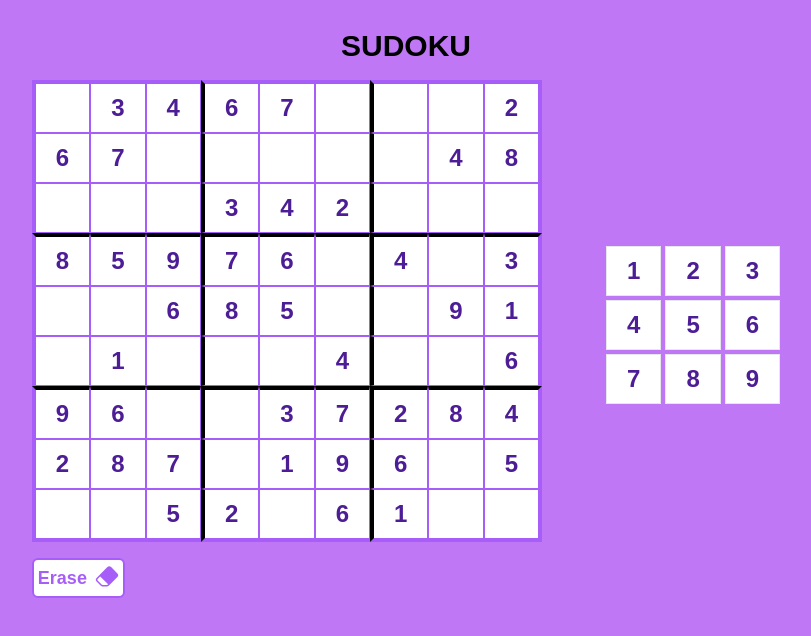
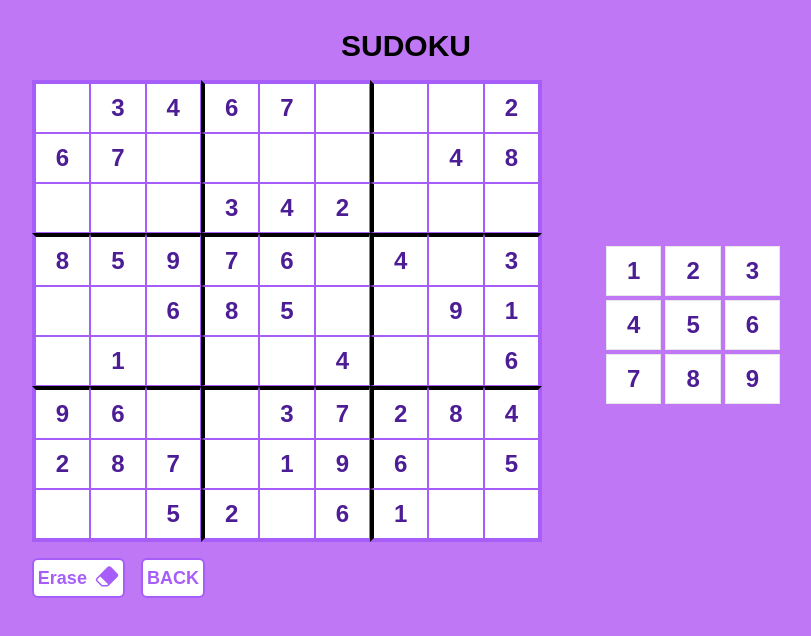
Before and after one commit to vishwak5599/sudoku, a Next.js app: page /GamePage in a window 1280 px wide. Shown: the top 636 px of the page, without its empty margins (234-1045 px from the left). Built offline with nearby package versions, Linux system fonts and the light colour scheme.

Commit message:
created back button in gamepage

```diff
--- a/src/app/GamePage/page.tsx
+++ b/src/app/GamePage/page.tsx
@@ -1,5 +1,5 @@
 "use client"
-import { useEffect, useState } from "react";
+import { Suspense, useEffect, useState } from "react";
 import PossibleCards from "../../components/PossibleCards"
 import Grid from "../../components/Grid"
 import SkeletonGrid from "../../components/SkeletonGrid"
@@ -7,7 +7,7 @@ import Buttons from "../../components/Buttons"
 import YouWonPage from "../../components/YouWonPage"
 import { useSearchParams } from 'next/navigation'
 
-export default function Home() {
+const HomePageContent = () => {
   const [solvedSudoku, setSolvedSudoku] = useState<(number | null)[][]>([[5, 3, 4, 6, 7, 8, 9, 1, 2],
                                                   [6, 7, 2, 1, 9, 5, 3, 4, 8],
                                                   [1, 9, 8, 3, 4, 2, 5, 6, 7],
@@ -81,3 +81,11 @@ export default function Home() {
     </main>
   );
 }
+
+export default function GamePage() {
+  return (
+    <Suspense fallback={<div>Loading...</div>}>
+      <HomePageContent />
+    </Suspense>
+  );
+}
--- a/src/app/page.tsx
+++ b/src/app/page.tsx
@@ -4,7 +4,7 @@ import { useRouter } from 'next/navigation'
 
 const Page = () => {
   const levels = [
-    { level: 0, value: "EASY", cellsToRemove: 2 },
+    { level: 0, value: "EASY", cellsToRemove: 36 },
     { level: 1, value: "MEDIUM", cellsToRemove: 42 },
     { level: 2, value: "HARD", cellsToRemove: 48 }
   ];
--- a/src/components/Buttons.tsx
+++ b/src/components/Buttons.tsx
@@ -1,5 +1,6 @@
 import React, { Dispatch, SetStateAction, useState } from 'react'
-import { BsEraserFill } from "react-icons/bs";
+import { BsEraserFill } from "react-icons/bs"
+import { useRouter } from 'next/navigation'
 
 interface ButtonsType  {
     solvableSudoku : (number | null)[][]
@@ -14,6 +15,7 @@ interface ButtonsType  {
 const Buttons:React.FC<ButtonsType> = ({solvableSudoku, clickedCell, setSolvableSudoku, setFilledCells}) => {
 
   const [isClicked, setIsClicked] = useState(false)
+  const router = useRouter()
 
   const handleErase = () => {
     if(clickedCell.row!==-1 && clickedCell.col!==-1 && clickedCell.row!==null && clickedCell.col!==null){
@@ -34,11 +36,12 @@ const Buttons:React.FC<ButtonsType> = ({solvableSudoku, clickedCell, setSolvable
   }
 
   return (
-    <div>
+    <div className='flex gap-4'>
         <button className={`flex p-1 gap-2 rounded-md border-2 transition-colors duration-200 ${isClicked ? "bg-[#a75ef8] border-white" : "bg-white border-[#a75ef8]"}`} onClick={handleErase} disabled={clickedCell.row!==-1 && clickedCell.col!==-1 && solvableSudoku[clickedCell.row][clickedCell.col]===null}>
             <text className={`text-lg font-bold transition-colors duration-200 ${isClicked ? "text-white" : "text-[#a75ef8]"}`}>Erase</text>
             <BsEraserFill className="transition-colors duration-200" fill={`${isClicked ? "#FFFFFF" : "#a75ef8"}`} />
         </button>
+        <button className='text-lg font-bold bg-white border-2 border-[#a75ef8] text-[#a75ef8] p-1 rounded-md' onClick={()=>router.push('/')}>BACK</button>
     </div>
   )
 }
```
